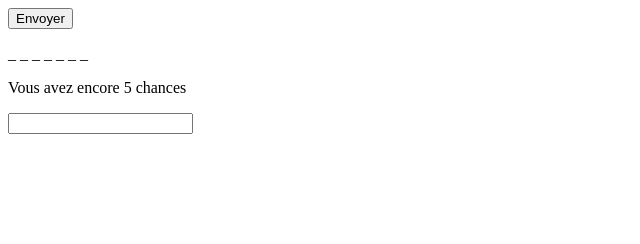
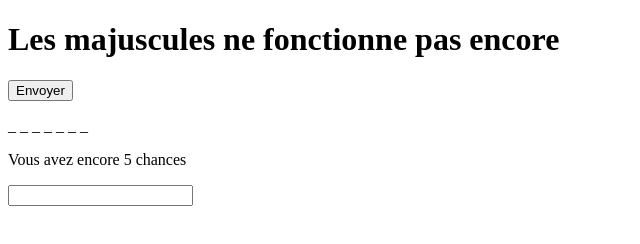
Before and after one commit to Ismail-ElAyadi/Jeu-du-Pendu, a plain HTML site: page index.html in a window 1280 px wide. Shown: the whole page, without its empty margins (0-640 px from the left). Drawn offline with Linux system fonts and the light colour scheme.

Commit message:
jeu du pendu opérationel-ETAPE 6

```diff
--- a/index.html
+++ b/index.html
@@ -10,7 +10,7 @@
 </head>
 
 <body>
-
+    <h1>Les majuscules ne fonctionne pas encore</h1>
     <button id="run">Envoyer </button>
 
 
--- a/script.js
+++ b/script.js
@@ -3,7 +3,7 @@ let randoMot = Math.floor(Math.random() * alexandrieCramee.length)
 
 let motDefini = alexandrieCramee[randoMot]
 
-
+//split renvoit directement un tableau
 const lettresSecretes = motDefini.split("");
 
 const lettresDecouvertes = []
```
